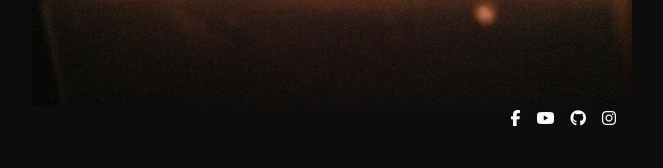
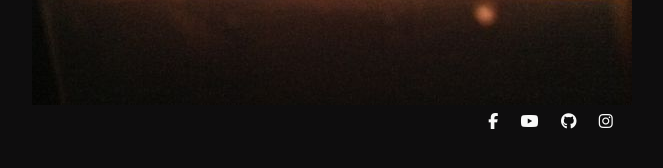
Before and after one commit to ntrocado/ntrocado.github.io, a Jekyll site: the page built from index.html, in a window 1280 px wide. Shown: the part 327-495 px from the top of the page, without its empty margins (308-971 px from the left). Built offline with Jekyll 4.4.1, drawn with Linux system fonts in a browser that asks for light colours; nearby versions of some CDN libraries.

Commit message:
Fix footer icons too close together

```diff
--- a/css/main.css
+++ b/css/main.css
@@ -130,6 +130,9 @@ p.footpara {
 #footer ul {
     float: right;
 }
+#footer li {
+    padding: .2em;
+}
 img {
     max-width: 100%;
     height: auto;
```
